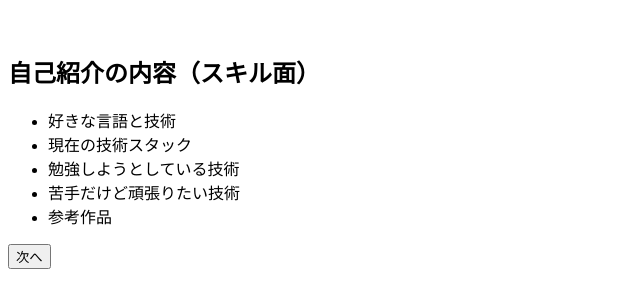
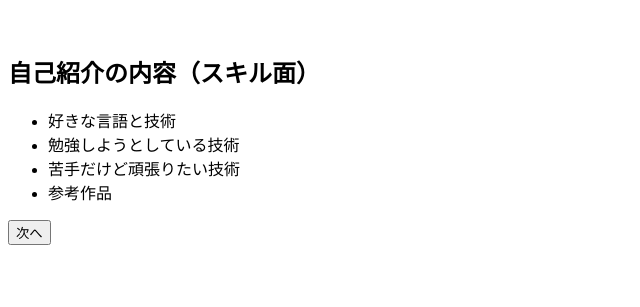
Before and after one commit to herixon/jikoshoukai, a website: page public/index.html in a window 1280 px wide. Shown: the part 119-426 px from the top of the page, without its empty margins (0-640 px from the left). Drawn offline with Linux system fonts and the light colour scheme.

Commit message:
Update index.html

```diff
--- a/public/index.html
+++ b/public/index.html
@@ -14,7 +14,6 @@
     <h2>自己紹介の内容（スキル面）</h2>
     <ul>
         <li>好きな言語と技術</li>
-        <li>現在の技術スタック</li>
         <li>勉強しようとしている技術</li>
         <li>苦手だけど頑張りたい技術</li>
         <li>参考作品</li>
```
